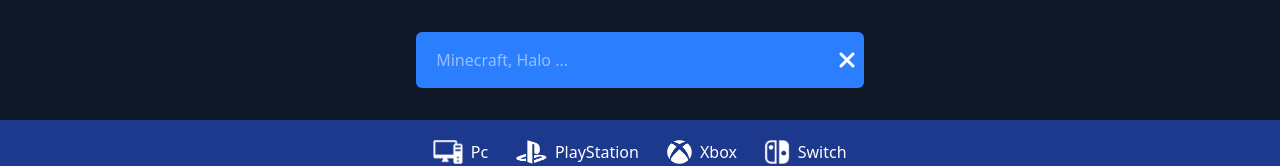
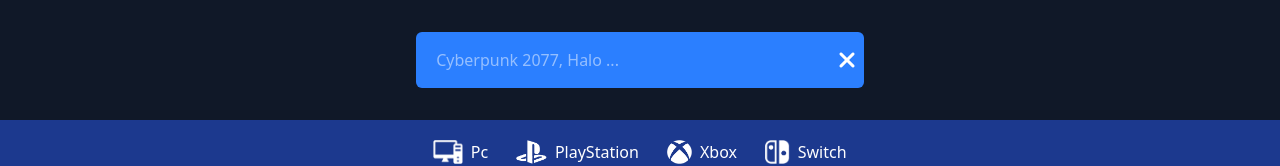
Before and after one commit to DevRuggiero/afkgaming-fe, an Angular app: page / in a window 1280 px wide. Both pictures are taken after a click on the button 1133 px from the left and 60 px from the top of the page. Shown: the top 166 px of the page. Built offline with nearby package versions, Linux system fonts and the light colour scheme.

Commit message:
ADD - FIXED PLACEHOLDER SEARCH

```diff
--- a/src/app/navbar/navbar.html
+++ b/src/app/navbar/navbar.html
@@ -55,7 +55,7 @@
     [ngClass]="showSearch ? 'opacity-100 scale-100' : 'opacity-0 scale-95 pointer-events-none'">
     <div class="relative w-full max-w-md">
 
-      <input type="text" [(ngModel)]="searchText" placeholder=" Minecraft, Halo ..."
+      <input type="text" [(ngModel)]="searchText" placeholder=" Cyberpunk 2077, Halo ..."
         class="w-full p-4 pr-12 text-white rounded-md focus:outline-none bg-blue-500 transition-all duration-300"
         (keydown.enter)="searchProducts()" />
 
```
